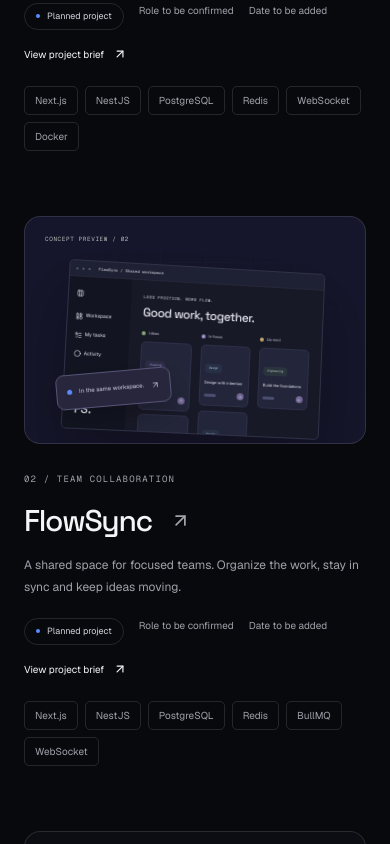
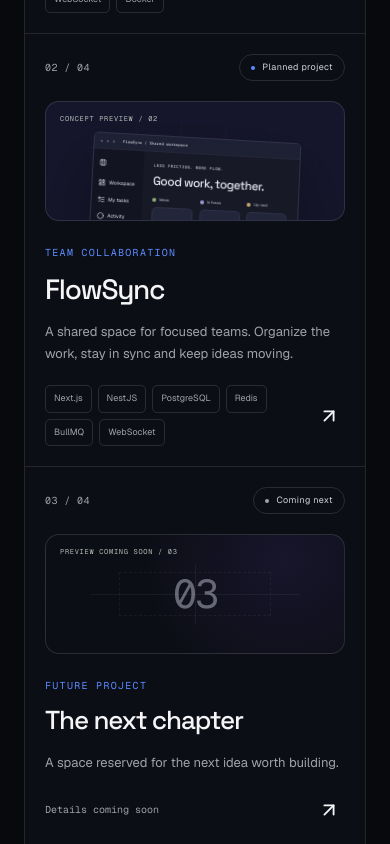
Before and after one commit to itzBaowy/Portfolio, a Next.js app: page / in a window 390 px wide. Shown: the part 4020-4864 px from the top of the page. Built offline with nearby package versions, Linux system fonts and the light colour scheme.

Commit message:
feat: arrange projects in compact responsive cards

```diff
--- a/src/components/projects/project-card.tsx
+++ b/src/components/projects/project-card.tsx
@@ -1,66 +1,48 @@
-"use client";
-
 import Link from "next/link";
-import { useRef } from "react";
 import { ArrowUpRight } from "lucide-react";
 import { ProjectCover } from "./project-cover";
-import { useMediaQuery } from "@/hooks/use-media-query";
 import { projectStatusLabels } from "@/data/projects";
 import { copy } from "@/data/site-copy";
 import type { Project } from "@/types/content";
 
-export function ProjectCard({ project }: { project: Project }) {
-  const pointer = useRef<HTMLSpanElement>(null);
-  const enhanced = useMediaQuery("(pointer: fine) and (prefers-reduced-motion: no-preference)");
+export function ProjectCard({ project, total }: { project: Project; total: number }) {
   return (
     <article className={`project-card ${project.status === "reserved" ? "project-reserved" : ""}`}>
       <Link
         href={`/work/${project.slug}/`}
         className="project-link"
-        onPointerMove={(event) => {
-          if (!enhanced || !pointer.current) return;
-          const bounds = event.currentTarget.getBoundingClientRect();
-          pointer.current.style.left = `${event.clientX - bounds.left}px`;
-          pointer.current.style.top = `${event.clientY - bounds.top}px`;
-        }}
+        aria-label={`${copy.work.caseStudy}: ${project.name}${project.status === "reserved" ? ` (${project.number})` : ""}`}
       >
-        <ProjectCover project={project} />
-        {enhanced && (
-          <span ref={pointer} className="project-cursor" aria-hidden="true">
-            View Project
-            <ArrowUpRight size={13} />
+        <div className="project-topline">
+          <span className="mono">
+            {project.number} / {String(total).padStart(2, "0")}
           </span>
-        )}
-        <div className="project-caption">
-          <div>
-            <p className="eyebrow">
-              {project.number} / {project.category}
-            </p>
-            <h3>
-              {project.name}
-              <ArrowUpRight aria-hidden="true" />
-            </h3>
-            <p className="project-description">{project.description}</p>
-          </div>
-          <div className="project-meta">
           <span className={`status status-${project.status}`}>
             <span />
             {projectStatusLabels[project.status]}
           </span>
-            <span>{project.role ?? copy.work.rolePending}</span>
-            <span>{project.year ?? copy.work.yearPending}</span>
-            <span className="project-case-link">
-              {copy.work.caseStudy}
-              <ArrowUpRight size={14} aria-hidden="true" />
-            </span>
         </div>
+        <ProjectCover project={project} compact />
+        <div className="project-caption">
+          <p className="eyebrow">{project.category}</p>
+          <h3>{project.name}</h3>
+          <p className="project-description">{project.description}</p>
         </div>
-      </Link>
+        <div className="project-card-footer">
+          {project.technologies.length > 0 ? (
             <div className="tags project-tags">
               {project.technologies.map((tech) => (
                 <span key={tech}>{tech}</span>
               ))}
             </div>
+          ) : (
+            <span className="project-pending mono">{copy.work.detailsPending}</span>
+          )}
+          <span className="project-card-arrow" aria-hidden="true">
+            <ArrowUpRight size={22} />
+          </span>
+        </div>
+      </Link>
       {(project.liveUrl || project.repositoryUrl) && (
         <div className="verified-links">
           {project.liveUrl && (
--- a/src/components/projects/project-cover.tsx
+++ b/src/components/projects/project-cover.tsx
@@ -12,7 +12,13 @@ import type { Project } from "@/types/content";
 import { copy } from "@/data/site-copy";
 
 // These are decorative concept illustrations, never represented as shipped UI.
-export function ProjectCover({ project }: { project: Project }) {
+export function ProjectCover({
+  project,
+  compact = false,
+}: {
+  project: Project;
+  compact?: boolean;
+}) {
   if (project.cover)
     return (
       <div className="project-cover">
@@ -20,7 +26,7 @@ export function ProjectCover({ project }: { project: Project }) {
           src={project.cover}
           alt={`${project.name} project cover`}
           fill
-          sizes="(max-width: 850px) 100vw, 70vw"
+          sizes={compact ? "(max-width: 700px) 100vw, 50vw" : "(max-width: 850px) 100vw, 70vw"}
           className="cover-image"
         />
       </div>
@@ -28,7 +34,8 @@ export function ProjectCover({ project }: { project: Project }) {
   return (
     <div className={`project-cover cover-${project.slug}`}>
       <span className="concept-label mono">
-        {copy.work.preview} / {project.number}
+        {project.status === "reserved" ? copy.work.previewPending : copy.work.preview} /{" "}
+        {project.number}
       </span>
       <div className="concept-art" aria-hidden="true">
         {project.slug === "dineflow" ? (
--- a/src/components/sections/work.tsx
+++ b/src/components/sections/work.tsx
@@ -11,26 +11,11 @@ export function Work() {
         <SectionHeading id="work-heading" {...copy.work} />
       </Reveal>
       <div className="project-showcase">
-        {projects
-          .filter((p) => p.status !== "reserved")
-          .map((project, index) => (
-            <Reveal
-              key={project.slug}
-              className={`project-row project-row-${index}`}
-              delay={index * 0.08}
-            >
-              <ProjectCard project={project} />
-            </Reveal>
-          ))}
-      </div>
-      <div className="reserved-projects">
-        {projects
-          .filter((p) => p.status === "reserved")
-          .map((project, index) => (
-            <Reveal key={project.slug} delay={index * 0.08}>
-              <ProjectCard project={project} />
-            </Reveal>
-          ))}
+        {projects.map((project, index) => (
+          <Reveal key={project.slug} className="project-cell" delay={(index % 2) * 0.08}>
+            <ProjectCard project={project} total={projects.length} />
+          </Reveal>
+        ))}
       </div>
     </section>
   );
--- a/src/data/site-copy.ts
+++ b/src/data/site-copy.ts
@@ -49,7 +49,9 @@ export const copy = {
     title: "Ideas into interfaces.",
     description: "A look at the products I plan to build — and the thinking behind them.",
     caseStudy: "View project brief",
+    detailsPending: "Details coming soon",
     preview: "Concept preview",
+    previewPending: "Preview coming soon",
     rolePending: "Role to be confirmed",
     yearPending: "Date to be added",
   },
--- a/src/styles/globals.css
+++ b/src/styles/globals.css
@@ -1074,18 +1074,48 @@ svg {
 }
 .project-showcase {
   display: grid;
-  gap: 85px;
+  grid-template-columns: repeat(2, minmax(0, 1fr));
+  gap: 1px;
+  padding: 1px;
+  background: var(--border);
   margin-top: 60px;
 }
-.project-row {
-  width: 90%;
-}
-.project-row-1 {
-  justify-self: end;
+.project-cell {
+  display: flex;
+  min-width: 0;
+}
+.project-card {
+  display: flex;
+  flex-direction: column;
+  width: 100%;
+  min-width: 0;
+  background: #0c0e16;
+  transition: background-color 0.25s;
+}
+.project-card:hover,
+.project-card:focus-within {
+  background: #111521;
 }
 .project-link {
-  display: block;
+  display: flex;
+  flex-direction: column;
+  flex: 1;
+  min-width: 0;
   position: relative;
+  padding: 28px;
+}
+.project-link:focus-visible {
+  outline-offset: -5px;
+}
+.project-topline {
+  display: flex;
+  align-items: center;
+  justify-content: space-between;
+  gap: 12px;
+  margin-bottom: 20px;
+  color: var(--muted);
+  font-size: 10px;
+  letter-spacing: 0.04em;
 }
 .project-cover {
   position: relative;
@@ -1094,6 +1124,36 @@ svg {
   border: 1px solid var(--border);
   border-radius: 16px;
   background: #11151d;
+}
+.project-card .project-cover {
+  aspect-ratio: 3.1;
+  min-height: 120px;
+  border-radius: 14px;
+}
+.project-card .concept-label {
+  top: 12px;
+  left: 14px;
+  font-size: 7px;
+}
+.project-card .product-window {
+  width: 70%;
+  top: 28%;
+  left: 11%;
+}
+.project-card .flow-window {
+  top: 30%;
+  left: 15%;
+}
+.project-card .product-body h4 {
+  font-size: clamp(12px, 1.35vw, 20px);
+}
+.project-card .qr-phone {
+  top: 24%;
+  width: 19%;
+  padding-top: 5%;
+}
+.project-card .flow-floating {
+  display: none;
 }
 .cover-image {
   object-fit: cover;
@@ -1460,50 +1520,24 @@ svg {
   box-shadow: 0 10px 30px #0004;
 }
 .project-caption {
-  display: flex;
-  gap: 35px;
-  align-items: flex-start;
-  justify-content: space-between;
-  padding-top: 28px;
+  padding-top: 24px;
 }
 .project-caption .eyebrow {
-  font-size: 9px;
+  font-size: 10px;
   text-transform: uppercase;
+  color: var(--accent);
 }
 .project-caption h3 {
-  font-size: 34px;
+  font-size: clamp(28px, 3.2vw, 44px);
   letter-spacing: -0.045em;
-  display: flex;
-  align-items: center;
-  gap: 18px;
+  line-height: 1.15;
   margin-top: 12px;
 }
-.project-caption h3 svg {
-  width: 21px;
-  height: 21px;
-  color: var(--muted);
-  transition:
-    transform 0.3s,
-    color 0.3s;
-}
-.project-link:hover h3 svg {
-  transform: translate(3px, -3px);
-  color: var(--accent);
-}
 .project-description {
-  max-width: 450px;
   font-size: 13px;
-  color: var(--muted);
-  margin-top: 12px;
-}
-.project-meta {
-  display: flex;
-  flex-direction: column;
-  align-items: flex-end;
-  gap: 10px;
-  white-space: nowrap;
-  font-size: 10px;
-  color: var(--muted);
+  line-height: 1.7;
+  color: var(--muted);
+  margin-top: 16px;
 }
 .status {
   display: inline-flex;
@@ -1528,58 +1562,52 @@ svg {
 .status-live > span {
   background: #8bc6a1;
 }
-.project-case-link {
+.project-card-footer {
+  display: flex;
+  justify-content: space-between;
+  align-items: center;
+  gap: 18px;
+  margin-top: auto;
+  padding-top: 20px;
+}
+.project-tags {
+  gap: 6px;
+}
+.project-tags span {
+  padding: 6px 8px;
+  font-size: 9px;
+}
+.project-card-arrow {
+  display: inline-flex;
+  align-items: center;
+  justify-content: center;
+  flex-shrink: 0;
+  width: 32px;
+  height: 32px;
   color: var(--foreground);
-  display: inline-flex;
-  gap: 9px;
-  align-items: center;
-  padding-top: 12px;
-}
-.project-tags {
-  margin-top: 24px;
-}
-.project-cursor {
-  display: none;
-  position: absolute;
-  z-index: 3;
-  transform: translate(-50%, -50%);
-  pointer-events: none;
-  gap: 7px;
-  align-items: center;
-  padding: 11px 14px;
-  background: var(--foreground);
-  color: var(--background);
-  border-radius: 30px;
+  transition:
+    transform 0.25s,
+    color 0.25s;
+}
+.project-link:hover .project-card-arrow,
+.project-link:focus-visible .project-card-arrow {
+  transform: translate(3px, -3px);
+  color: var(--accent);
+}
+.project-pending {
+  color: var(--muted);
   font-size: 10px;
-  box-shadow: 0 4px 20px #0003;
-  white-space: nowrap;
 }
 .verified-links {
   display: flex;
   gap: 24px;
-  margin-top: 16px;
-}
-.reserved-projects {
-  display: grid;
-  grid-template-columns: 1fr 1fr;
-  gap: 35px;
-  margin-top: 85px;
+  padding: 0 28px 28px;
 }
 .project-reserved .project-cover {
-  aspect-ratio: 2.5;
-  background: #0c0d12;
+  background: radial-gradient(circle at 80% 20%, #8b5cf618, transparent 55%), #0c0e16;
 }
 .project-reserved .project-caption h3 {
-  font-size: 24px;
-}
-.project-reserved .project-caption {
-  gap: 14px;
-}
-.project-reserved .project-meta > span:not(.status):not(.project-case-link) {
-  display: none;
-}
-.project-reserved .project-description {
-  font-size: 11px;
+  font-size: clamp(26px, 2.6vw, 36px);
 }
 .reserved-art {
   position: absolute;
@@ -1787,37 +1815,19 @@ svg {
 .next-project:hover > svg {
   transform: translateX(8px);
 }
-@media (hover: hover) and (pointer: fine) and (prefers-reduced-motion: no-preference) {
-  .project-link:hover .project-cursor {
-    display: flex;
-  }
-}
 @media (max-width: 1100px) {
-  .reserved-projects {
-    gap: 24px;
-  }
-  .project-reserved .project-caption {
-    flex-direction: column;
-  }
-  .project-reserved .project-meta {
-    flex-direction: row;
-    align-items: center;
-    width: 100%;
-    justify-content: space-between;
-  }
-  .project-reserved .project-case-link {
-    padding-top: 0;
+  .project-link {
+    padding: 24px;
+  }
+  .verified-links {
+    padding: 0 24px 24px;
   }
   .case-split {
     gap: 45px;
   }
 }
 @media (max-width: 850px) {
-  .project-row {
-    width: 100%;
-  }
   .project-showcase {
-    gap: 65px;
     margin-top: 42px;
   }
   .project-cover {
@@ -1837,15 +1847,6 @@ svg {
     top: 18px;
     left: 20px;
   }
-  .project-caption {
-    gap: 20px;
-  }
-  .project-caption h3 {
-    font-size: 30px;
-  }
-  .project-description {
-    font-size: 12px;
-  }
   .case-intro {
     font-size: 18px;
   }
@@ -1878,32 +1879,18 @@ svg {
     font-size: 5px;
   }
 }
+@media (max-width: 700px) {
+  .project-showcase {
+    grid-template-columns: 1fr;
+  }
+  .project-link {
+    padding: 20px;
+  }
+  .verified-links {
+    padding: 0 20px 20px;
+  }
+}
 @media (max-width: 600px) {
-  .project-caption {
-    flex-direction: column;
-    gap: 20px;
-  }
-  .project-meta {
-    align-items: flex-start;
-    flex-wrap: wrap;
-    flex-direction: row;
-    gap: 12px 15px;
-  }
-  .project-case-link {
-    width: 100%;
-    padding-top: 5px;
-  }
-  .reserved-projects {
-    grid-template-columns: 1fr;
-    gap: 45px;
-    margin-top: 65px;
-  }
-  .project-reserved .project-meta {
-    justify-content: flex-start;
-  }
-  .project-reserved .project-case-link {
-    width: auto;
-  }
   .case-split {
     grid-template-columns: 1fr;
     gap: 0;
```
Also changed, not shown: 3 other files (tests, documents, lock files or other folders). Lines whose indentation alone changed are shown as unchanged.
